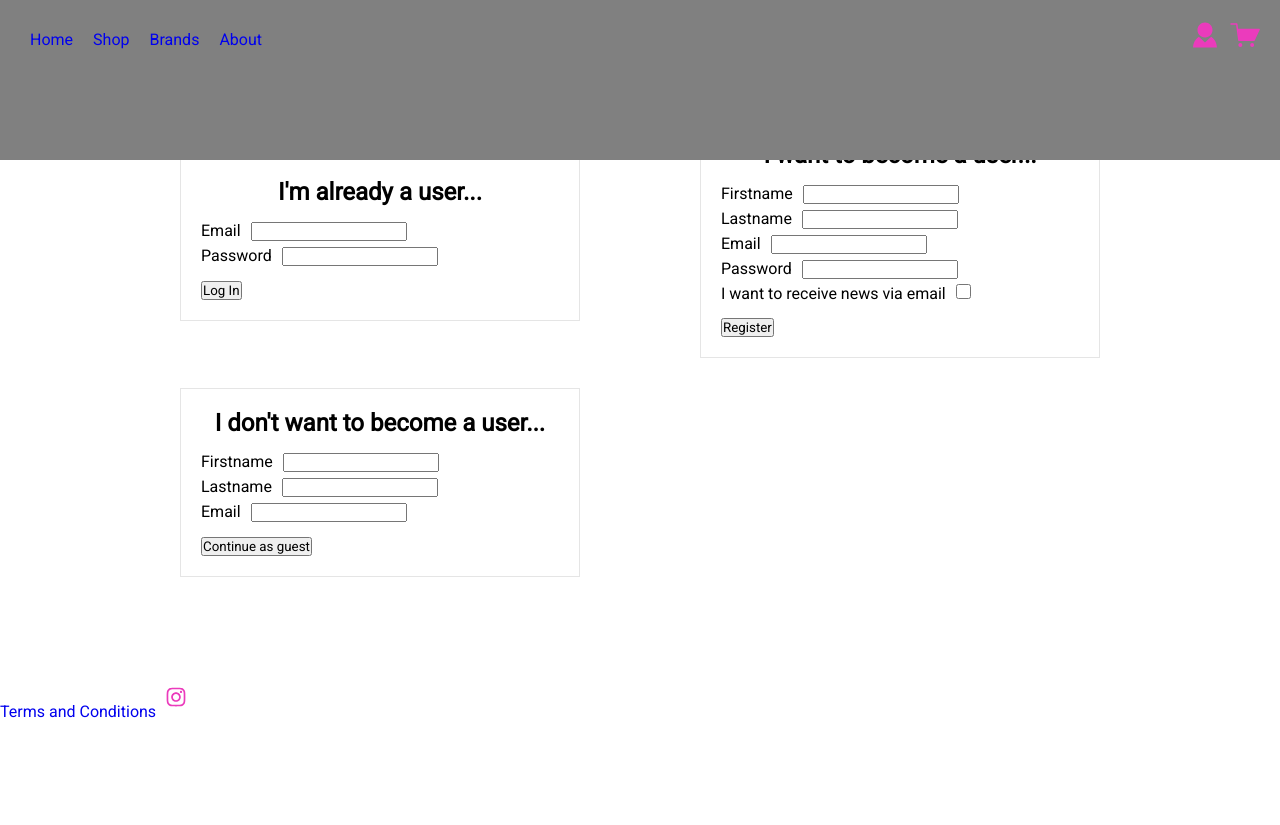
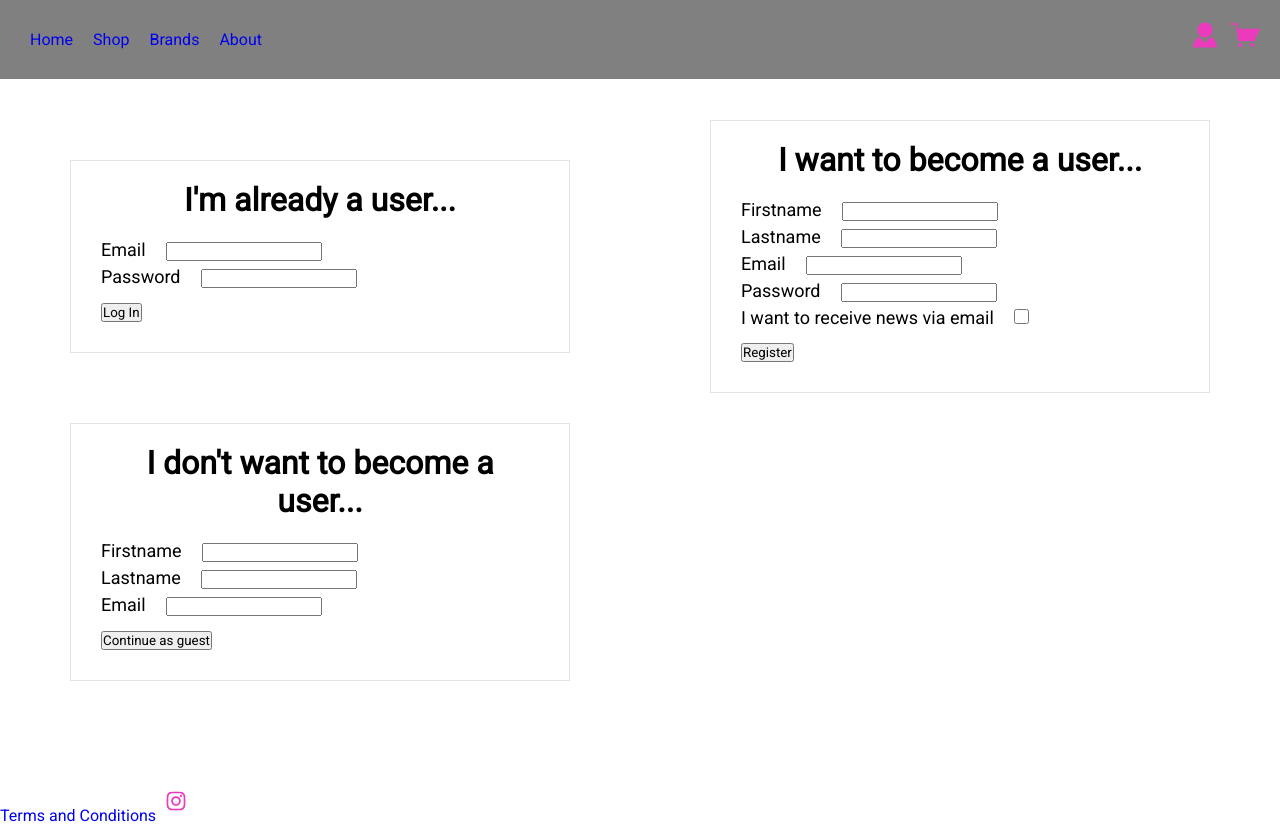
Before and after one commit to CodeOp-tech/FS29_TeamA, a React (Vite) app in the folder client/: page /CheckoutLogin in a window 1280 px wide. Before the commit the page ends 800 px from the top, so only its background shows below. Built offline with nearby package versions, Linux system fonts and the light colour scheme.

Commit message:
some minor issues to fix

```diff
--- a/client/src/App.jsx
+++ b/client/src/App.jsx
@@ -1,7 +1,7 @@
 import "./App.css";
 import { useState } from "react";
 import { Routes, Route } from "react-router-dom";
-import authContext from "./context/AuthContext";
+import authContext from "./context/authContext";
 import axios from "axios";
 
 //Components
@@ -28,13 +28,15 @@ import BrandPage from "./pages/brands/BrandPage";
 function App() {
   const [isLoggedIn, setIsLoggedIn] = useState(null);
   // const [cart, setCart] = useState([]);
+  const [id, setId] = useState(null);
 
   const login = async (user, cb) => {
     try {
-      const { data } = await axios("api/auth/login", {
+      const data = await axios("api/auth/login", {
         method: "POST",
         data: user,
       });
+
       //store it locally
       localStorage.setItem("token", data.token);
       localStorage.setItem("user", data.user);
@@ -81,10 +83,9 @@ function App() {
             />
             <Route path="/Register" element={<Register />} />
             <Route path="/PasswordReset" element={<PasswordReset />} />
-
             <Route path="/CartPage" element={<CartPage />} />
-            <Route path="/CheckoutLogin" element={<CartLogin />} />
-            <Route path="/Success" element={<CheckoutSuccess />} />
+            <Route path="/CheckoutLogin" element={<CartLogin setId={setId} />} />
+            <Route path="/Success" element={<CheckoutSuccess id={id} />} />
             <Route path="/Orders" element={<Orders />} />
             <Route path="/Terms" element={<Terms />} />
             <Route path="/Orders/all/:user_id" element={<Orders />} />
--- a/client/src/components/CheckoutSuccess.jsx
+++ b/client/src/components/CheckoutSuccess.jsx
@@ -2,14 +2,32 @@ import { Link } from "react-router-dom";
 import { useEffect, useState } from "react";
 import axios from "axios";
 
-export default function CheckoutSuccess() {
-  // use effect PUT  so we update the paid in the DB => backend will get the las inserted id
+export default function CheckoutSuccess(props) {
+  // const [newOrder, setNewOrder] = useState(null);
+  // use effect PATCH so we update the paid in the DB => backend will get the las inserted id
 
   useEffect(() => {
-    const updateOrderStatus = () => {
-      axios(`url`);
-    };
+    updateOrderStatus();
   }, []);
+
+  const updateOrderStatus = async () => {
+    if (props.id) console.log(props.id);
+    try {
+      const response = await axios(`/api/orders/ticket/${props.id}`, {
+        method: "PATCH"
+      });
+
+      if (response.status === 200) {
+        const updatedOrder = response.data;
+        console.log("Order is now fulfilled");
+      } else {
+        console.log("Failed to update order status");
+      }
+
+    } catch (error) {
+      console.log(error);
+    }
+  };
 
   return (
     <div>
@@ -18,7 +36,7 @@ export default function CheckoutSuccess() {
       <h1>Thanks for your order!</h1>
       <p>
         We appreciate your business! If you have any questions, please email
-        <a href="mailto:orders@example.com">orders@nft-store.com</a>.
+         <a href="mailto:orders@example.com">orders@nft-store.com</a>.
       </p>
 
       <button>
--- a/client/src/components/cartItem/CartItem.css
+++ b/client/src/components/cartItem/CartItem.css
@@ -4,7 +4,7 @@
 	margin-top: 10px;
 }
 
-li {
+.CartItem__item {
 	list-style-type: none;
 	height: 100px;
 	display: flex;
@@ -12,11 +12,12 @@ li {
 	align-items: center;
 }
 
-li img {
+.CartItem__item img {
 	height: 100%;
 	width: 100px;
 	object-fit: cover;
 }
+
 .CartItem__item:nth-child(1) {
 	border-top: 1px solid gray;
 }
--- a/client/src/pages/NFT.jsx
+++ b/client/src/pages/NFT.jsx
@@ -1,7 +1,7 @@
 import { Link, Outlet } from "react-router-dom";
 import { useContext } from "react";
 import CartContext from "../context/cart/CartContext";
-import Cart from "../components/cart/cart";
+import Cart from "../components/cart/Cart";
 import "./NFT.css";
 
 
--- a/client/src/pages/about/About.jsx
+++ b/client/src/pages/about/About.jsx
@@ -1,6 +1,6 @@
 import "./Contact.css"
 import { Link } from "react-router-dom";
-import { useState} from "react";
+import { useState } from "react";
 import axios from "axios";
 
 export default function About() {
--- a/client/src/pages/cartLogin/CartLogin.css
+++ b/client/src/pages/cartLogin/CartLogin.css
@@ -1,6 +1,6 @@
 #CartLogin{
     display: grid;
-    grid-template-columns: repeat(auto-fill, 500px);
+    grid-template-columns: repeat(auto-fit, minmax(520px, 1fr));
     column-gap: 20px;
     row-gap: 30px;
     justify-content: center;
@@ -8,11 +8,17 @@
     margin-top: 20px;
 }
 
+@media (max-width: 150px) {
+    #CartLogin {
+        grid-template-columns: 1fr;
+    }
+}
+
 #loginForm, #registerForm, #guestForm{
-    padding: 20px;
+    padding: 30px;
     margin: auto;
     border: 1px solid #e5e5e5;
-    width: 400px;
+    width: 500px;
 }
 
 #CartLogin button{
@@ -26,12 +32,18 @@ input.checkbox{
 }
 
 #CartLogin h2{
-    margin-bottom: 15px;
+    margin-bottom: 20px;
     text-align: center;
+    font-size: xx-large;
+    margin-top: -10px;
+}
+
+#CartLogin label{
+    font-size: large;
 }
 
 #CartLogin input{
-    margin-left: 10px;
+    margin-left: 20px;
 }
 
 #CartLogin label{
--- a/client/src/pages/cartLogin/CartLogin.jsx
+++ b/client/src/pages/cartLogin/CartLogin.jsx
@@ -1,10 +1,10 @@
 import "./CartLogin.css";
 import { useContext, useState } from "react";
 import { useNavigate, Navigate, redirect } from "react-router-dom";
-import authContext from "../../context/AuthContext";
+import authContext from "../../context/authContext";
 import axios from "axios";
 
-export default function CartLogin() {
+export default function CartLogin(props) {
     const auth = useContext(authContext);
 
     const [credentials, setCredentials] = useState({
@@ -17,12 +17,13 @@ export default function CartLogin() {
 
     const redirectPayment = async () => {
         try {
-            const { data } = await axios("/api/stripe/create-checkout-session", {
-                method: "POST"
-            })
+            const data = await axios.post("/api/stripe/create-checkout-session");
 
             console.log(data.url);
             window.location.replace(data.url);
+
+            console.log(data.id);
+            props.setId(data.id);
 
         } catch (error) {
             console.log(error);
@@ -88,6 +89,7 @@ export default function CartLogin() {
                 <form id="loginForm" onSubmit={login}>
                     <h2>I'm already a user...</h2>
 
+                    <div className="form-requirements">
                         <label>Email
                             <input
                             value={credentials.email}
@@ -103,6 +105,7 @@ export default function CartLogin() {
                             name="password"
                             type="password" />
                         </label>
+                    </div>
 
                     <button>Log In</button>
                 </form>
--- a/client/src/pages/login/Login.jsx
+++ b/client/src/pages/login/Login.jsx
@@ -1,7 +1,7 @@
 import { Link } from "react-router-dom";
 import { useNavigate } from "react-router-dom";
 import { useContext, useState } from "react";
-import authContext from "../../context/AuthContext";
+import authContext from "../../context/authContext";
 import "./Login.css";
 
 function Login() {
--- a/client/src/pages/login/Register.jsx
+++ b/client/src/pages/login/Register.jsx
@@ -1,5 +1,5 @@
 import { Link } from "react-router-dom";
-import { useState} from "react";
+import { useState } from "react";
 import axios from "axios";
 import "./Login.css";
 
@@ -11,8 +11,6 @@ export default function Register() {
 		password: "",
 		marketing: 0
 	});
-
-	const [data, setData] = useState(null);
 
 	const {firstname, lastname, email, password, marketing} = credentials;
 
@@ -33,7 +31,6 @@ export default function Register() {
 
 		} catch (error) {
 			console.log(error);
-			setData(error.message);
 		}
 	};
 
--- a/client/src/pages/profile/Profile.jsx
+++ b/client/src/pages/profile/Profile.jsx
@@ -2,7 +2,7 @@ import {useEffect, useState} from 'react';
 import { Link } from "react-router-dom";
 import axios from "axios";
 import { useContext } from "react";
-import authContext from "../../context/AuthContext";
+import authContext from "../../context/authContext";
 
 
 export default function Profile() {
```
Also changed, not shown: client/src/pages/NFT.css (+1 -6 lines), 2 other files (tests, documents, lock files or other folders). Lines whose indentation alone changed are shown as unchanged.
